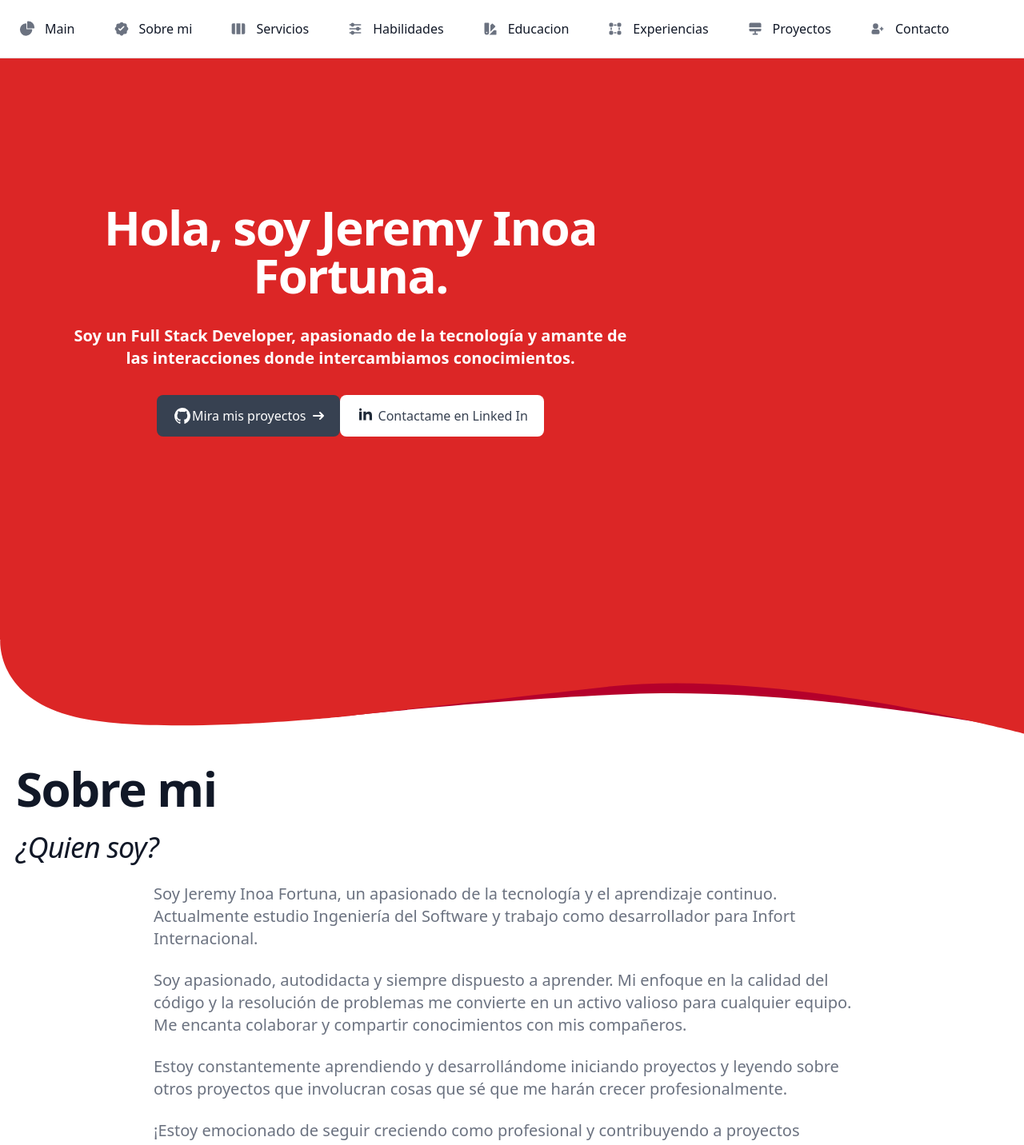
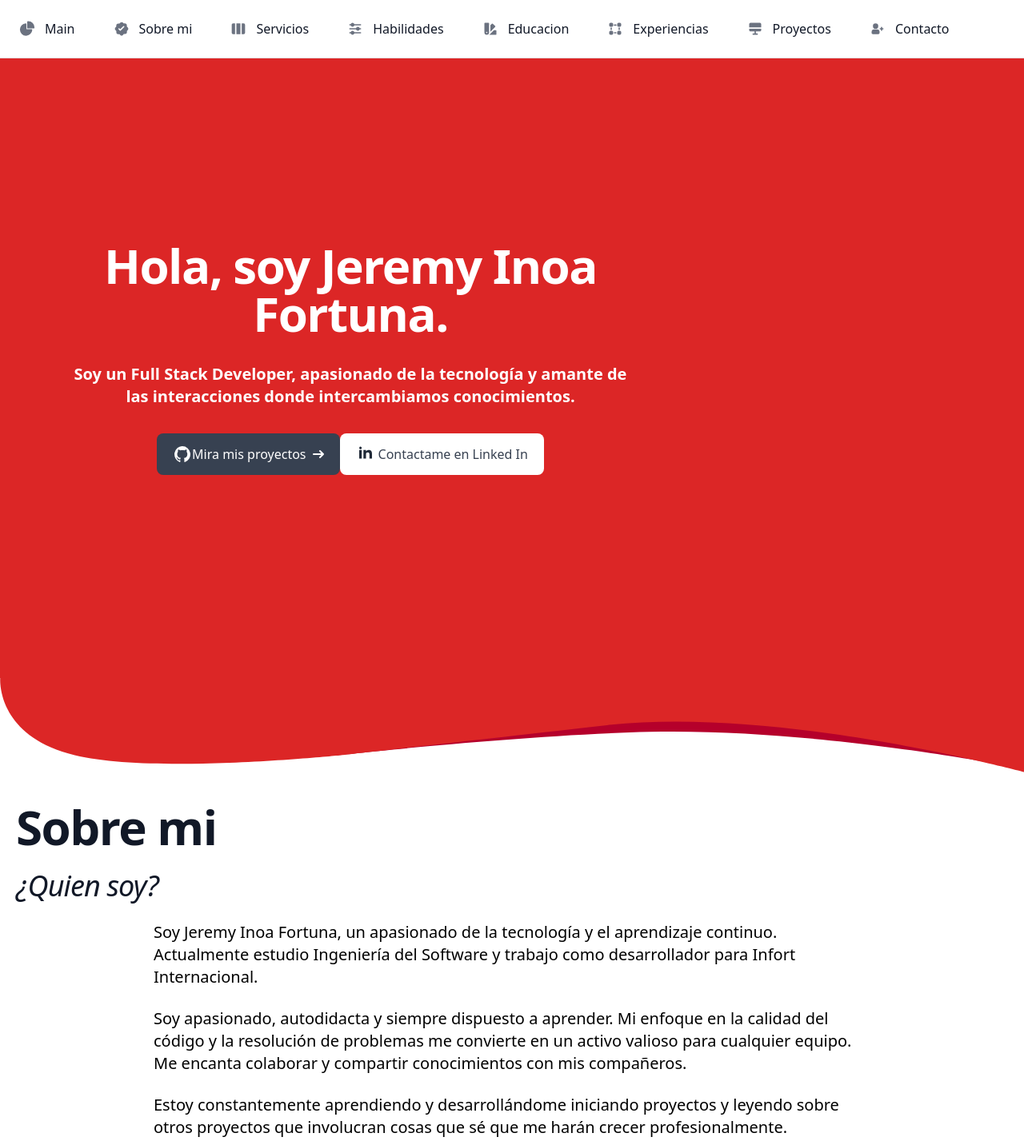
Before and after one commit to liljemery/portfolio, a React (Vite) app: page / in a window 1280 px wide. Shown: the top 1432 px of the page at 80% size. Built offline with nearby package versions, Linux system fonts and the light colour scheme.

Commit message:
style: style improvements

```diff
--- a/src/organisms/AboutMe.jsx
+++ b/src/organisms/AboutMe.jsx
@@ -12,16 +12,16 @@ const AboutMe = () => {
         <h2 className=" mb-6 text-4xl italic leading-none tracking-tight text-gray-900 md:text-3xl lg:text-4xl ms-5">
             ¿Quien soy?
         </h2>
-        <p className="animate__animated .box mb-6 text-lg font-normal text-gray-500 lg:text-xl sm:px-16 xl:px-48 dark:text-gray-400 mt-3">
+        <p className="animate__animated .box mb-6 text-lg font-normal  lg:text-xl sm:px-16 xl:px-48  mt-3">
             Soy Jeremy Inoa Fortuna, un apasionado de la tecnología y el aprendizaje continuo. Actualmente estudio Ingeniería del Software y trabajo como desarrollador para Infort Internacional.
         </p>
-        <p className="mb-6 text-lg font-normal text-gray-500 lg:text-xl sm:px-16 xl:px-48 dark:text-gray-400 ">
+        <p className="mb-6 text-lg font-normal  lg:text-xl sm:px-16 xl:px-48">
             Soy apasionado, autodidacta y siempre dispuesto a aprender. Mi enfoque en la calidad del código y la resolución de problemas me convierte en un activo valioso para cualquier equipo. Me encanta colaborar y compartir conocimientos con mis compañeros.
         </p>
-        <p className="mb-6 text-lg font-normal text-gray-500 lg:text-xl sm:px-16 xl:px-48 dark:text-gray-400">
+        <p className="mb-6 text-lg font-normal  lg:text-xl sm:px-16 xl:px-48 ">
             Estoy constantemente aprendiendo y desarrollándome iniciando proyectos y leyendo sobre otros proyectos que involucran cosas que sé que me harán crecer profesionalmente.
         </p>
-        <p className="mb-6 text-lg font-normal text-gray-500 lg:text-xl sm:px-16 xl:px-48 dark:text-gray-400">
+        <p className="mb-6 text-lg font-normal  lg:text-xl sm:px-16 xl:px-48 ">
             ¡Estoy emocionado de seguir creciendo como profesional y contribuyendo a proyectos desafiantes! Si quieres saber más o colaborar, ¡no dudes en contactarme!
         </p>
     </div>
--- a/src/organisms/MainContent.jsx
+++ b/src/organisms/MainContent.jsx
@@ -5,7 +5,7 @@ import Myself from '../assets/mePic.png'
 const MainContent = () => {
     return (
     <>
-    <div id="main" className="flex items-center justify-around flex-row-reverse h-screen bg-red-600">
+    <div id="main" className="flex items-center justify-around flex-row-reverse h-screen bg-red-600 mt-12">
     <img src={Myself} className="hidden sm:block w-full h-auto max-w-sm rounded-lg me-5 animate__animated animate__fadeInLeft" id="ptcr" alt="Mi foto"/>
     <section className="my-5">
         <div id="nameWrapper" className="py-8 px-4 mx-auto max-w-screen-xl text-center lg:py-16">
```
